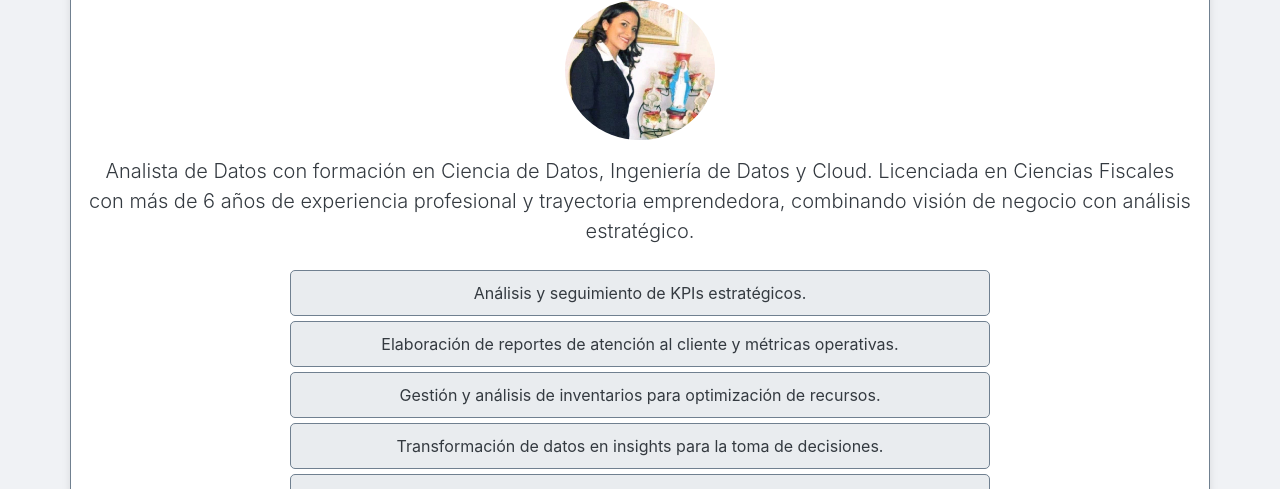
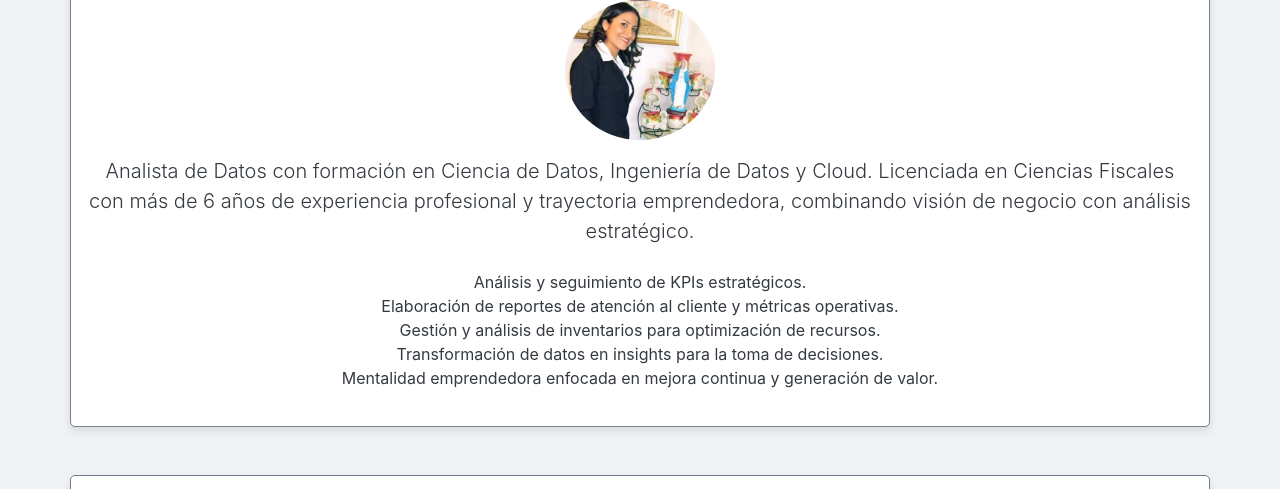
Before and after one commit to Mary-1991/Portafolio, a plain HTML site: page index.html in a window 1280 px wide. Shown: the part 161-650 px from the top of the page. Drawn offline with nearby package versions, Linux system fonts and the light colour scheme.

Commit message:
Se prueba modificaciones en lista

```diff
--- a/index.html
+++ b/index.html
@@ -63,14 +63,14 @@
         </p>
 
         <div class="text-start mx-auto" style="max-width: 700px;">
-            <ul class="list-unstyled">
-                <li>Análisis y seguimiento de KPIs estratégicos.</li>
-                <li>Elaboración de reportes de atención al cliente y métricas operativas.</li>
-                <li>Gestión y análisis de inventarios para optimización de recursos.</li>
-                <li>Transformación de datos en insights para la toma de decisiones.</li>
-                <li>Mentalidad emprendedora enfocada en mejora continua y generación de valor.</li>
+            <ul class="">
+                <ul>Análisis y seguimiento de KPIs estratégicos.</ul>
+                <ul>Elaboración de reportes de atención al cliente y métricas operativas.</ul>
+                <ul>Gestión y análisis de inventarios para optimización de recursos.</ul>
+                <ul>Transformación de datos en insights para la toma de decisiones.</ul>
+                <ul>Mentalidad emprendedora enfocada en mejora continua y generación de valor.</ul>
             </ul>
-        </div>git
+        </div>
     </header>
 
     <section id="contact-info" class="container mt-5">
```
